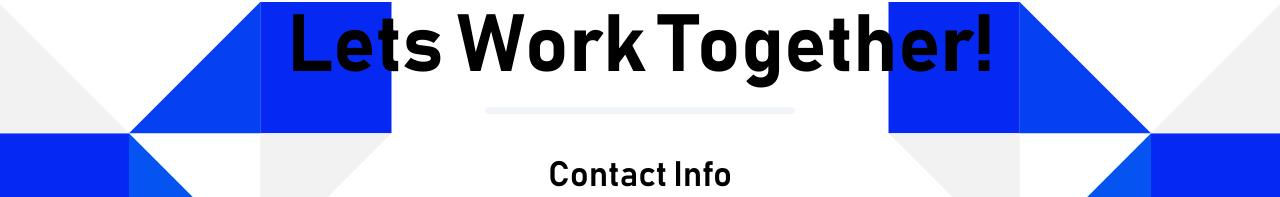
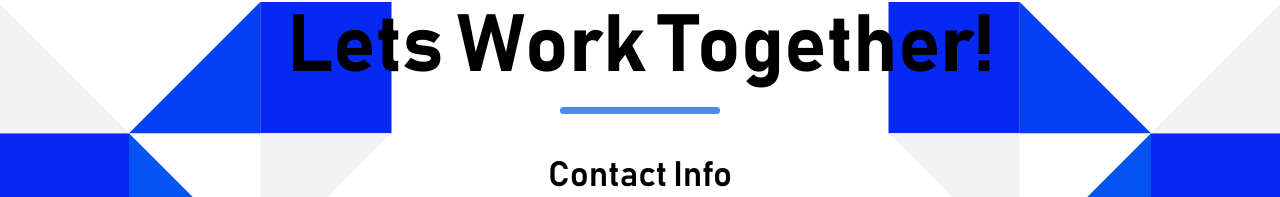
Before and after one commit to daffaharikhsan/portofolio-daf, a Next.js app: page / in a window 1280 px wide. Shown: the part 393-590 px from the top of the page. Built offline with nearby package versions, Linux system fonts and the light colour scheme.

Commit message:
ini ketiga

```diff
--- a/app/components/Footer.tsx
+++ b/app/components/Footer.tsx
@@ -32,7 +32,7 @@ const Footer = () => {
           as="h2"
         />
 
-        <div className="w-[310px] h-[7px] bg-[#F1F5F9] rounded-full mx-auto mb-12"></div>
+        <div className="w-[160px] h-[7px] bg-[#5086F2] rounded-full mx-auto mb-12"></div>
 
         <h3 className="text-xl md:text-[35px] font-semibold mb-8">
           Contact Info
```
